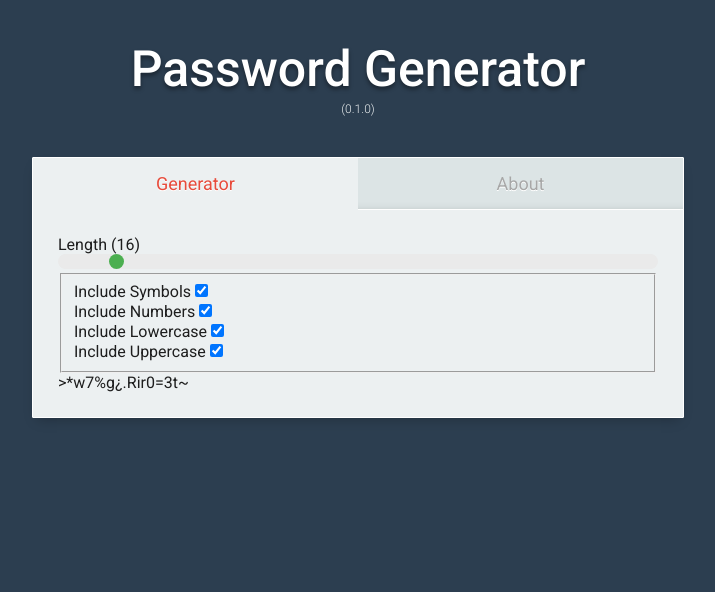
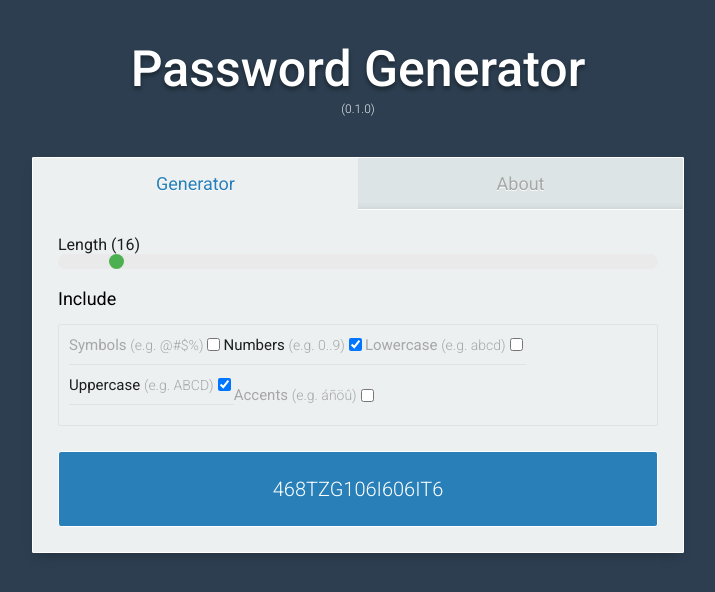
Before and after one commit to sdegetaus/password-generator, a React (Create React App) app: page / in a window 1280 px wide. Shown: the top 592 px of the page, without its empty margins (282-997 px from the left). Built offline with nearby package versions, Linux system fonts and the light colour scheme.

Commit message:
Add accented characters and other small improvements

```diff
--- a/src/components/Checkbox.tsx
+++ b/src/components/Checkbox.tsx
@@ -1,6 +1,5 @@
 import React, { ChangeEvent, useState } from "react";
 import styled from "styled-components";
-import { ID } from "../consts";
 
 export default (props: RangeProps) => {
   const [mChecked, mSetChecked] = useState(props.checked || false);
@@ -14,17 +13,17 @@ export default (props: RangeProps) => {
   };
 
   return (
-    <>
-      {props.label && <label>{props.label}</label>}
+    <div className={`checkbox form-item ${mChecked && "checked"}`}>
+      {props.label && <label htmlFor={props.name}>{props.label}</label>}
       <StyledCheckbox
+        type="checkbox"
         id={props.name}
         name={props.name}
-        type={ID.checkbox}
         value={props.name}
         checked={mChecked}
         onChange={handleChange}
       />
-    </>
+    </div>
   );
 };
 
--- a/src/components/Range.tsx
+++ b/src/components/Range.tsx
@@ -1,6 +1,5 @@
 import React, { ChangeEvent, useState } from "react";
 import styled from "styled-components";
-import { ID } from "../consts";
 
 export default (props: RangeProps) => {
   const [mValue, mSetValue] = useState(props.value || 0);
@@ -15,18 +14,18 @@ export default (props: RangeProps) => {
   };
 
   return (
-    <>
+    <div className={`range form-item`}>
       {props.label && <label>{props.label}</label>}
       <StyledInput
+        type="range"
         id={props.name}
         name={props.name}
-        type={ID.range}
         min={props.min}
         max={props.max}
         value={mValue}
         onChange={handleChange}
       />
-    </>
+    </div>
   );
 };
 
--- a/src/consts.ts
+++ b/src/consts.ts
@@ -1,11 +1,8 @@
 export const ID = {
-  checkbox: "checkbox",
-  name: "name",
-  submit: "submit",
-  range: "range",
   length: "length",
   symbols: "symbols",
   numbers: "numbers",
   lowercase: "lowercase",
   uppercase: "uppercase",
+  accented: "accented",
 };
--- a/src/containers/Generator.tsx
+++ b/src/containers/Generator.tsx
@@ -3,18 +3,17 @@ import styled from "styled-components";
 import { Checkbox, Range } from "../components";
 import { ID } from "../consts";
 import { randomString } from "../snippets/generator";
-import { useRenderCount } from "../hooks";
+import { colors } from "../styles/colors";
 
 export default () => {
-  useRenderCount("Generator");
-
   // File members
   const [mValues, mSetValues] = useState({
     length: 16,
-    symbols: true,
+    symbols: false,
     numbers: true,
-    lowercase: true,
+    lowercase: false,
     uppercase: true,
+    accented: false,
   });
 
   const [mError, mSetError] = useState({
@@ -30,7 +29,8 @@ export default () => {
       !mValues.symbols &&
       !mValues.numbers &&
       !mValues.lowercase &&
-      !mValues.uppercase
+      !mValues.uppercase &&
+      !mValues.accented
     ) {
       mSetError({
         error: true,
@@ -52,15 +52,25 @@ export default () => {
     );
   }, [mValues]);
 
+  // Functions
   const handleChange = (name: string, value: any) => {
     mSetValues({
       ...mValues,
       [name]: value,
     });
+    console.log(
+      mValues.symbols,
+      mValues.numbers,
+      mValues.lowercase,
+      mValues.uppercase,
+      mValues.accented
+    );
   };
 
+  const copyToClipboard = () => {};
+
   return (
-    <StyledForm>
+    <StyledGenerator>
       <Range
         label={`Length (${mValues.length})`}
         name={ID.length}
@@ -69,40 +79,133 @@ export default () => {
         value={Number(mValues.length)}
         onChange={handleChange}
       />
+      <h4>Include</h4>
       <fieldset className="checkbox-group">
-        <Checkbox
-          label={"Include Symbols"}
-          name={ID.symbols}
-          checked={Boolean(mValues.symbols)}
-          onChange={handleChange}
-        />
-        <br />
-        <Checkbox
-          label={"Include Numbers"}
-          name={ID.numbers}
-          checked={Boolean(mValues.numbers)}
-          onChange={handleChange}
-        />
-        <br />
-        <Checkbox
-          label={"Include Lowercase"}
-          name={ID.lowercase}
-          checked={Boolean(mValues.lowercase)}
-          onChange={handleChange}
-        />
-        <br />
-        <Checkbox
-          label={"Include Uppercase"}
-          name={ID.uppercase}
-          checked={Boolean(mValues.uppercase)}
-          onChange={handleChange}
-        />
+        {checkboxData.map((o) => (
+          <Checkbox
+            key={o.name}
+            label={o.label}
+            name={o.name}
+            // @ts-ignore
+            checked={mValues[o.name]}
+            onChange={handleChange}
+          />
+        ))}
       </fieldset>
-      <section className="result">
-        {!mError.error ? mPassword : mError.message}
+      <section className={`result${mError.error ? " error" : ""}`}>
+        <span className="content">
+          {!mError.error ? mPassword : mError.message}
+        </span>
       </section>
-    </StyledForm>
+    </StyledGenerator>
   );
 };
 
-const StyledForm = styled.form``;
+const checkboxData = [
+  {
+    label: (
+      <>
+        Symbols <span>(e.g. @#$%)</span>
+      </>
+    ),
+    name: ID.symbols,
+  },
+  {
+    label: (
+      <>
+        Numbers <span>(e.g. 0..9)</span>
+      </>
+    ),
+    name: ID.numbers,
+  },
+  {
+    label: (
+      <>
+        Lowercase <span>(e.g. abcd)</span>
+      </>
+    ),
+    name: ID.lowercase,
+  },
+  {
+    label: (
+      <>
+        Uppercase <span>(e.g. ABCD)</span>
+      </>
+    ),
+    name: ID.uppercase,
+  },
+  {
+    label: (
+      <>
+        Accents <span>(e.g. áñöû)</span>
+      </>
+    ),
+    name: ID.accented,
+  },
+];
+
+const StyledGenerator = styled.form`
+  h4 {
+    font-weight: 400;
+    font-size: 18px;
+    color: black;
+  }
+  .range {
+    margin-bottom: 15px;
+  }
+  fieldset {
+    margin: 15px 0 25px;
+    appearance: none;
+    padding: 0;
+    border: none;
+    flex-wrap: wrap;
+    display: flex;
+    padding: 10px;
+    border-radius: 2px;
+    border: 1px solid ${colors.bg.light};
+    .form-item {
+      display: inline-flex;
+      align-items: center;
+      justify-content: space-between;
+      color: ${colors.text.disabled};
+      &:not(:last-child) {
+        border-bottom: 1px solid ${colors.bg.light};
+        margin-bottom: 10px;
+        padding-bottom: 10px;
+      }
+      &.checked {
+        color: ${colors.text.base};
+      }
+      label {
+        user-select: none;
+        font-size: 15px;
+        span {
+          color: ${colors.text.disabled};
+          font-weight: 200;
+          font-size: 14px;
+        }
+      }
+      label,
+      input {
+        cursor: pointer;
+      }
+    }
+  }
+  .result {
+    transition: background-color 0.3s;
+    color: white;
+    padding: 25px;
+    border-radius: 3px;
+    font-weight: 200;
+    text-align: center;
+    border: 1px solid white;
+    background-color: ${colors.blue.dark};
+    &.error {
+      background-color: ${colors.red.base};
+    }
+    .content {
+      font-size: 20px;
+      word-break: break-all;
+    }
+  }
+`;
--- a/src/containers/Menu.tsx
+++ b/src/containers/Menu.tsx
@@ -75,9 +75,11 @@ const StyledTabs = styled.div`
     box-shadow: inset 0px -10px 10px -13px rgba(0, 0, 0, 0.25);
   }
   .active {
+    pointer-events: none;
+    cursor: default;
     box-shadow: none;
     border-bottom-color: ${colors.bg.lightest};
-    color: ${colors.red.base};
+    color: ${colors.blue.dark};
     background-color: ${colors.bg.lightest};
   }
 `;
--- a/src/snippets/generator.ts
+++ b/src/snippets/generator.ts
@@ -12,12 +12,14 @@ export function randomString(
     numbers: boolean;
     lowercase: boolean;
     uppercase: boolean;
+    accented: boolean;
   }
 ): string {
   // char sets
   const symbols = ";,:.¡!¿?/\\(){}[]<>+-_*=^~`'°|¬@#€$%&";
+  const digits = "0123456789";
   const alphabet = "abdcefghijklmnopqrstuvwxyz";
-  const digits = "0123456789";
+  const accented = "áéíóúàèìòùâêîôûñäëïöü";
 
   // sum of all the "true" values from the include param
   const boolSum = [
@@ -25,6 +27,7 @@ export function randomString(
     include.numbers,
     include.lowercase,
     include.uppercase,
+    include.accented,
   ].reduce((p, c) => (c === true ? p + 1 : p), 0);
 
   // can't divide by zero!
@@ -47,6 +50,7 @@ export function randomString(
       res += randomCharFromString(digits);
       continue;
     }
+
     if (include.lowercase && chanceOf(chance)) {
       res += randomCharFromString(alphabet);
       continue;
@@ -54,6 +58,12 @@ export function randomString(
     if (include.uppercase && chanceOf(chance)) {
       res += randomCharFromString(alphabet.toUpperCase());
       continue;
+    }
+
+    if (include.accented && chanceOf(chance)) {
+      res += randomCharFromString(
+        chanceOf(0.5) ? accented : accented.toUpperCase()
+      );
     }
   }
 
```
